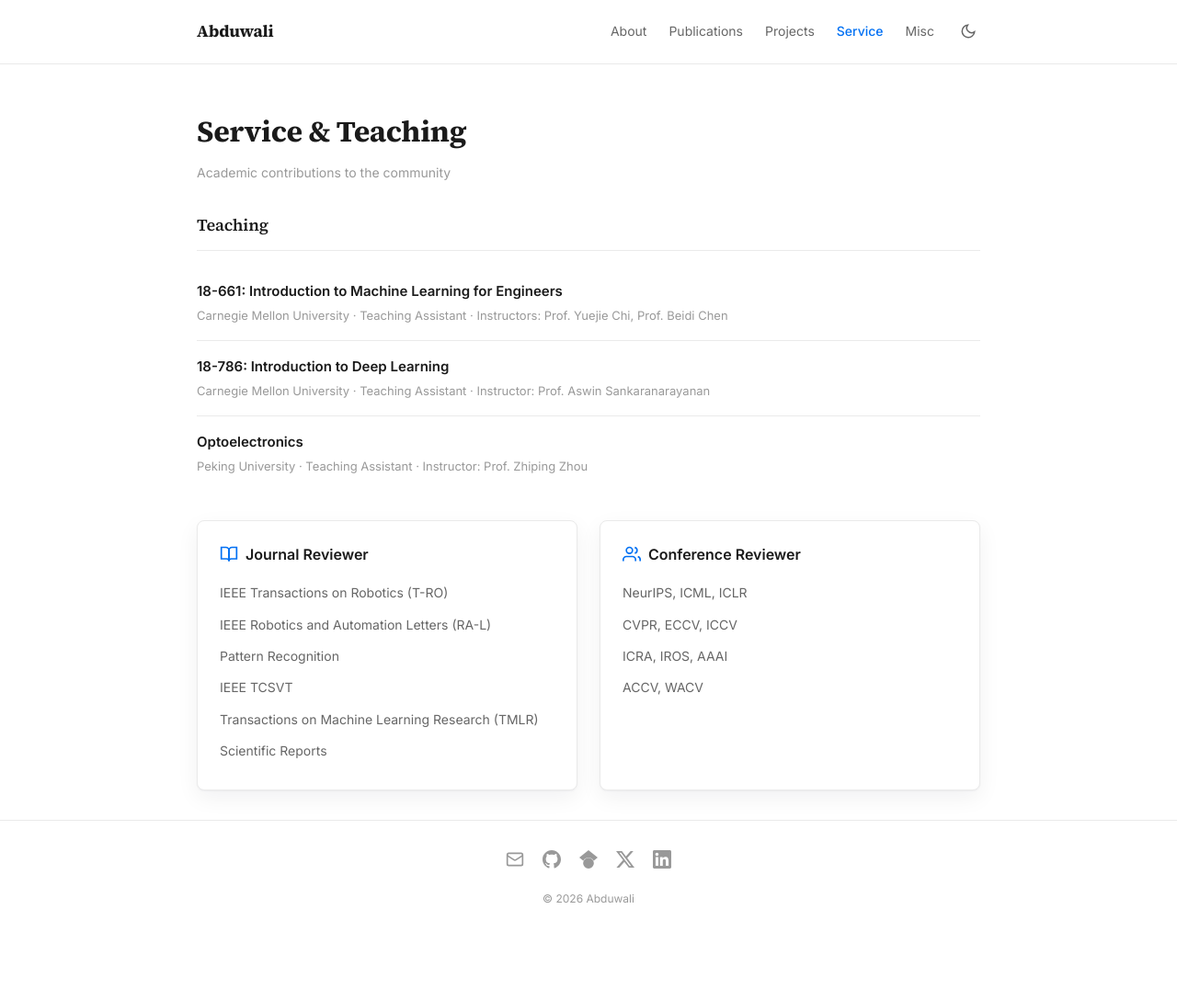
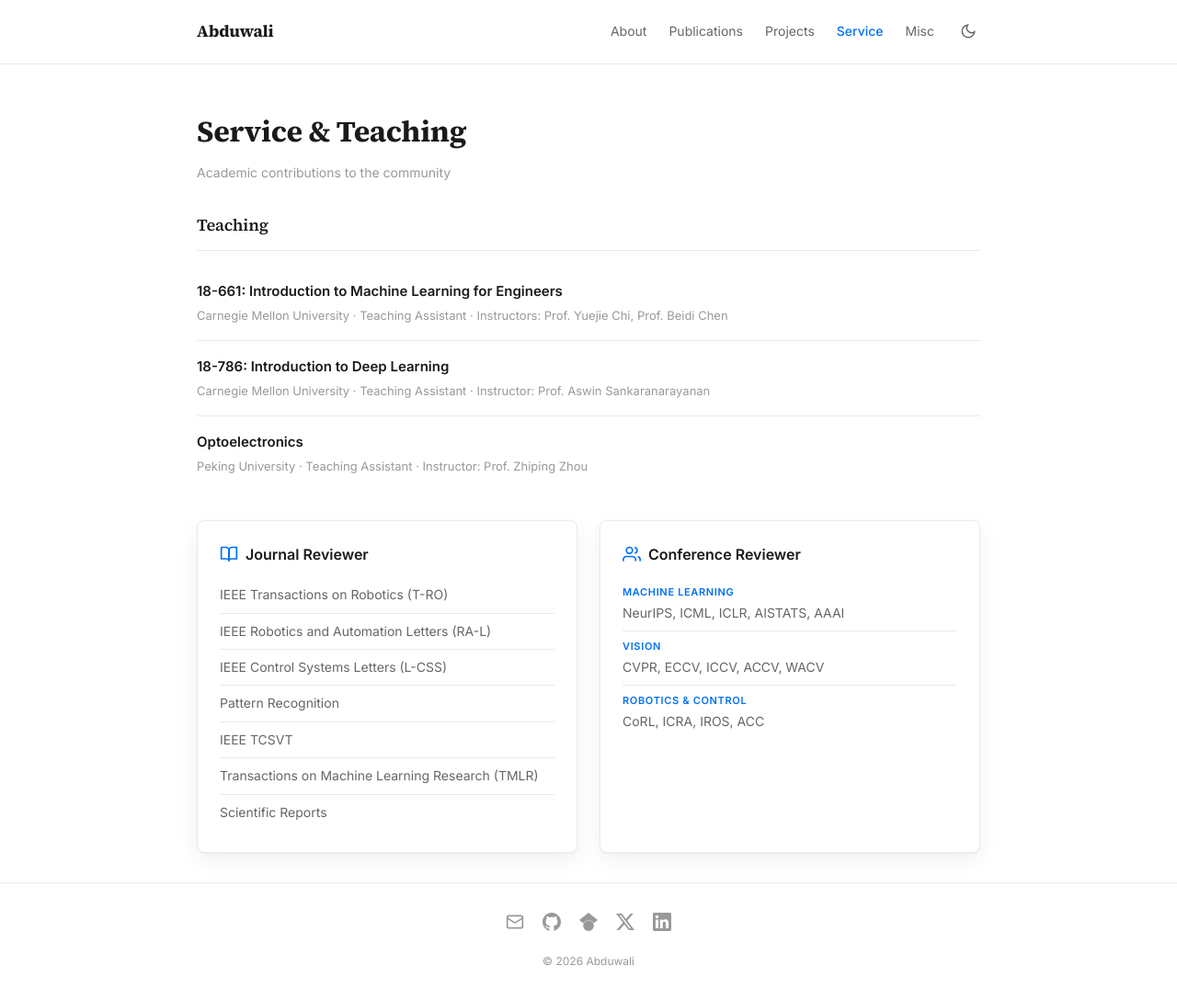
Before and after one commit to Walleclipse/Walleclipse.github.io, a Jekyll site: the page built from service.html, in a window 1280 px wide and 1088 px high. Shown: the whole window at 92% size. Built offline with Jekyll 4.4.1, drawn with Linux system fonts in a browser that asks for light colours.

Commit message:
Service: add AISTATS, ACC, CoRL, L-CSS; group conference venues by area
- Journal: add IEEE Control Systems Letters (L-CSS)
- Conference: group into Machine Learning / Vision / Robotics & Control
- Robotics & Control ordered CoRL, ICRA, IROS, ACC
- Consistent divider rows across service cards

```diff
--- a/service.html
+++ b/service.html
@@ -34,6 +34,7 @@ title: Service
       <ul>
         <li>IEEE Transactions on Robotics (T-RO)</li>
         <li>IEEE Robotics and Automation Letters (RA-L)</li>
+        <li>IEEE Control Systems Letters (L-CSS)</li>
         <li>Pattern Recognition</li>
         <li>IEEE TCSVT</li>
         <li>Transactions on Machine Learning Research (TMLR)</li>
@@ -47,10 +48,9 @@ title: Service
         Conference Reviewer
       </h3>
       <ul>
-        <li>NeurIPS, ICML, ICLR</li>
-        <li>CVPR, ECCV, ICCV</li>
-        <li>ICRA, IROS, AAAI</li>
-        <li>ACCV, WACV</li>
+        <li><span class="venue-area">Machine Learning</span>NeurIPS, ICML, ICLR, AISTATS, AAAI</li>
+        <li><span class="venue-area">Vision</span>CVPR, ECCV, ICCV, ACCV, WACV</li>
+        <li><span class="venue-area">Robotics &amp; Control</span>CoRL, ICRA, IROS, ACC</li>
       </ul>
     </div>
 
--- a/style.scss
+++ b/style.scss
@@ -903,3 +903,21 @@ h1, h2, .nav-brand, .pub-title {
     a:first-child { grid-column: 1 / -1; }
   }
 }
+
+// Service cards: consistent rows with dividers
+.service-card ul li {
+  padding: 8px 0;
+  border-bottom: 1px solid var(--border);
+
+  &:last-child { border-bottom: none; }
+
+  .venue-area {
+    display: block;
+    font-size: 11px;
+    font-weight: 600;
+    letter-spacing: 0.06em;
+    text-transform: uppercase;
+    color: var(--accent);
+    margin-bottom: 2px;
+  }
+}
```
